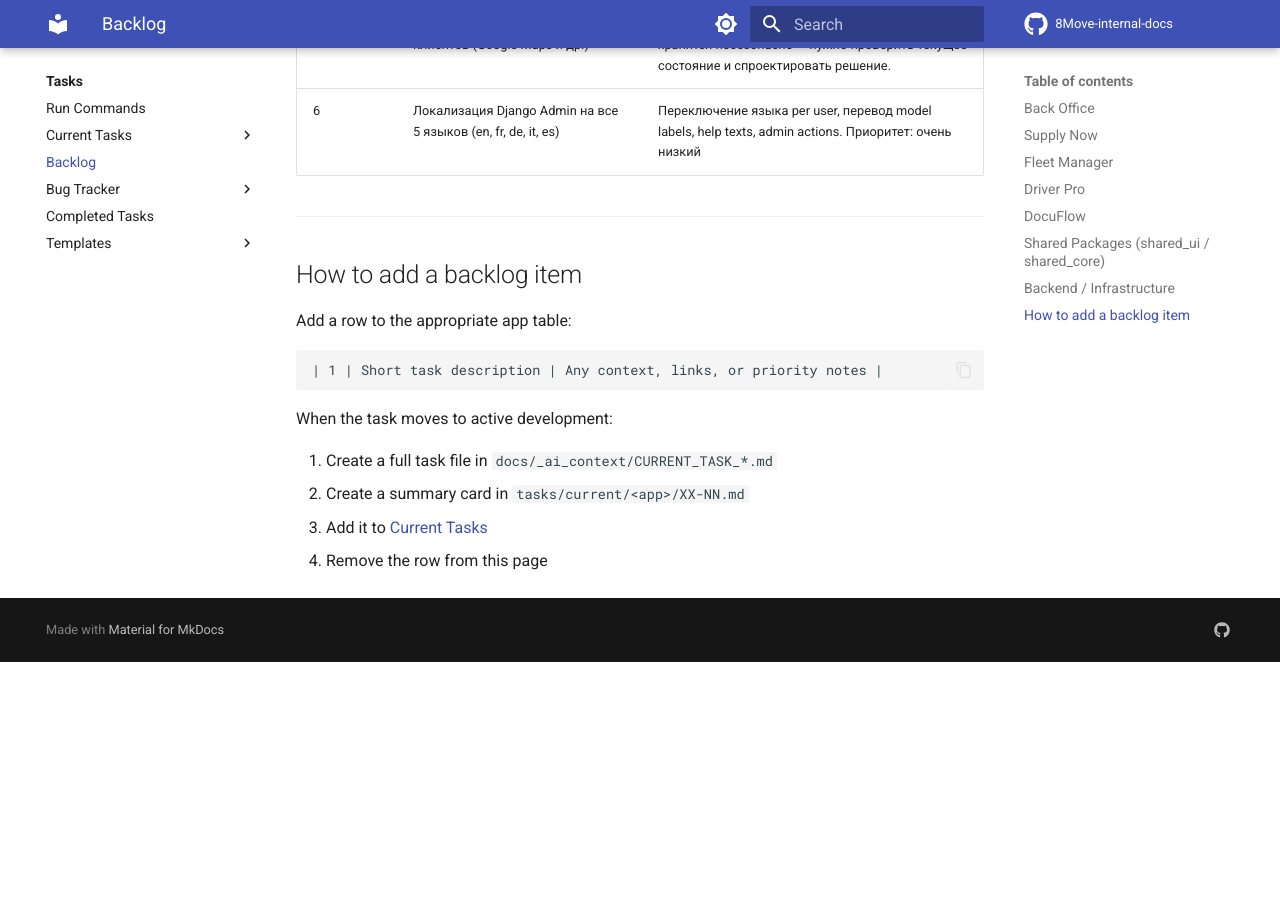
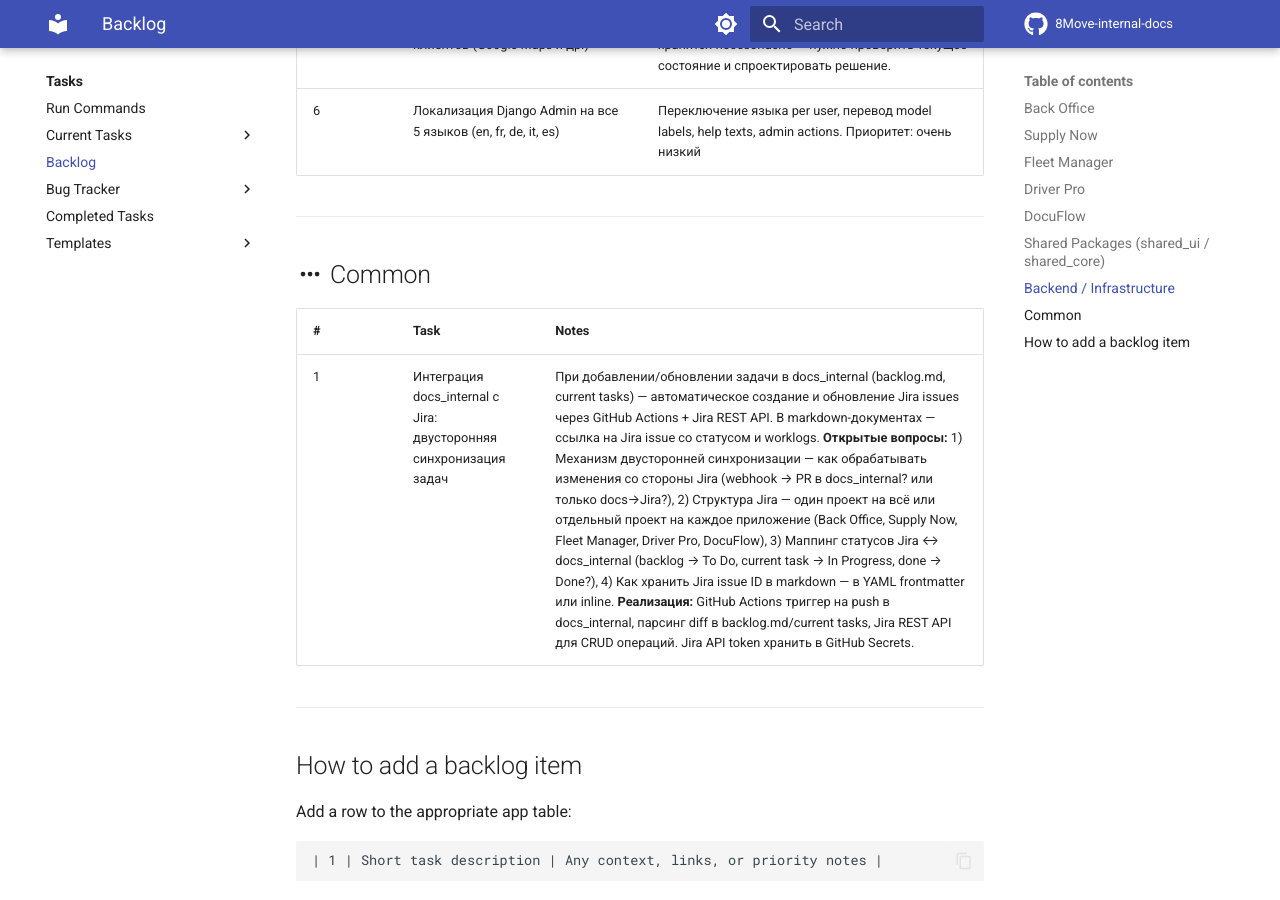
Before and after one commit to MaxShytov/8Move-internal-docs, an MkDocs documentation site: the page built from docs/tasks/backlog.md, in a window 1280 px wide and 900 px high, scrolled down 4514 px. Built offline with MkDocs 1.6.1 and Material for MkDocs 9.7.7, drawn with Linux system fonts in a browser that asks for light colours; comment, search, counter and statistics services are not loaded; before the commit the page ends 5176 px from its top, so only the background shows below that.

Commit message:
backlog: add Jira integration to Common
Co-Authored-By: Claude Opus 4.6 <noreply@anthropic.com>

```diff
--- a/docs/tasks/backlog.md
+++ b/docs/tasks/backlog.md
@@ -82,6 +82,14 @@ Ideas and planned tasks that are not yet in active development. When a task move
 
 ---
 
+## :material-dots-horizontal: Common
+
+| # | Task | Notes |
+|---|------|-------|
+| 1 | Интеграция docs_internal с Jira: двусторонняя синхронизация задач | При добавлении/обновлении задачи в docs_internal (backlog.md, current tasks) — автоматическое создание и обновление Jira issues через GitHub Actions + Jira REST API. В markdown-документах — ссылка на Jira issue со статусом и worklogs. **Открытые вопросы:** 1) Механизм двусторонней синхронизации — как обрабатывать изменения со стороны Jira (webhook → PR в docs_internal? или только docs→Jira?), 2) Структура Jira — один проект на всё или отдельный проект на каждое приложение (Back Office, Supply Now, Fleet Manager, Driver Pro, DocuFlow), 3) Маппинг статусов Jira ↔ docs_internal (backlog → To Do, current task → In Progress, done → Done?), 4) Как хранить Jira issue ID в markdown — в YAML frontmatter или inline. **Реализация:** GitHub Actions триггер на push в docs_internal, парсинг diff в backlog.md/current tasks, Jira REST API для CRUD операций. Jira API token хранить в GitHub Secrets. |
+
+---
+
 ## How to add a backlog item
 
 Add a row to the appropriate app table:
```
